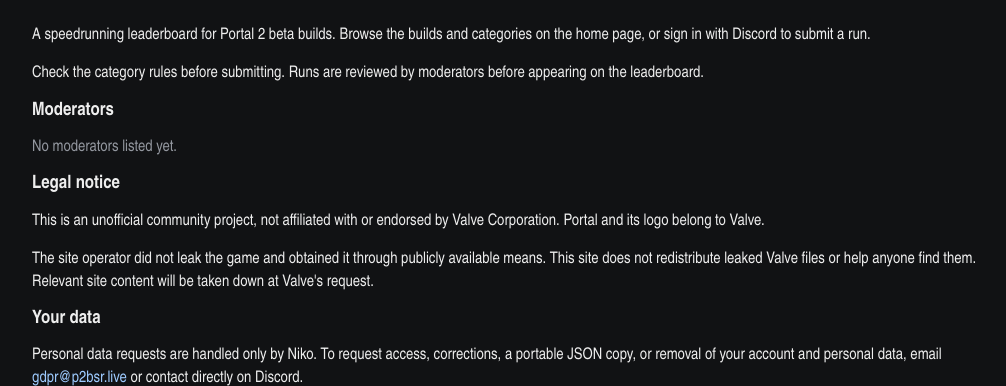
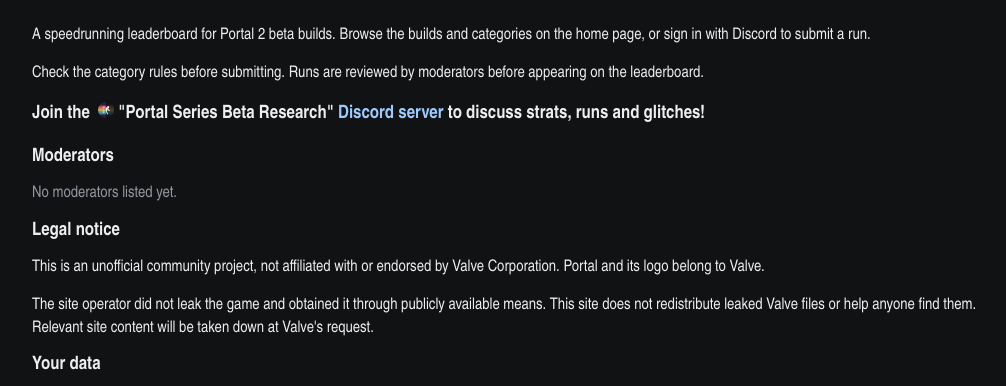
Before and after one commit to luxploit/portal2-beta-leaderboard, a FastAPI app: page /about in a window 1280 px wide. Shown: the part 440-826 px from the top of the page, without its empty margins (118-1124 px from the left). Run offline with FastAPI, Linux system fonts and the light colour scheme; some web fonts are replaced.

Commit message:
add link to psbr discord

```diff
--- a/app/static/styles.css
+++ b/app/static/styles.css
@@ -132,6 +132,15 @@
 	width: min(100%, 512px);
 	height: auto;
 	margin-bottom: 24px;
+}
+
+.discord {
+	margin-bottom: 24px;
+}
+
+.discord img {
+	margin-left: 4px;
+	border-radius: 9999px;
 }
 
 .profile-color-slate {
--- a/app/templates/about.html
+++ b/app/templates/about.html
@@ -6,6 +6,8 @@
 	<img class="about-logo" src="{{ url_for('static', path='portal2-beta-logo.png') }}" alt="Portal 2 beta logo" width="512" height="256">
 	<p>A speedrunning leaderboard for Portal 2 beta builds. Browse the builds and categories on the home page, or sign in with Discord to submit a run.</p>
 	<p>Check the category rules before submitting. Runs are reviewed by moderators before appearing on the leaderboard.</p>
+
+	<h2 class="discord">Join the <img src="{{ url_for('static', path='psbr.png') }}" width="16" /> "Portal Series Beta Research" <a href="https://discord.gg/YrQ3PENjDy">Discord server</a> to discuss strats, runs and glitches!</h2>
 
 	<h2>Moderators</h2>
 	{% if moderators %}
```
Also changed, not shown: app/static/psbr.png (added).
